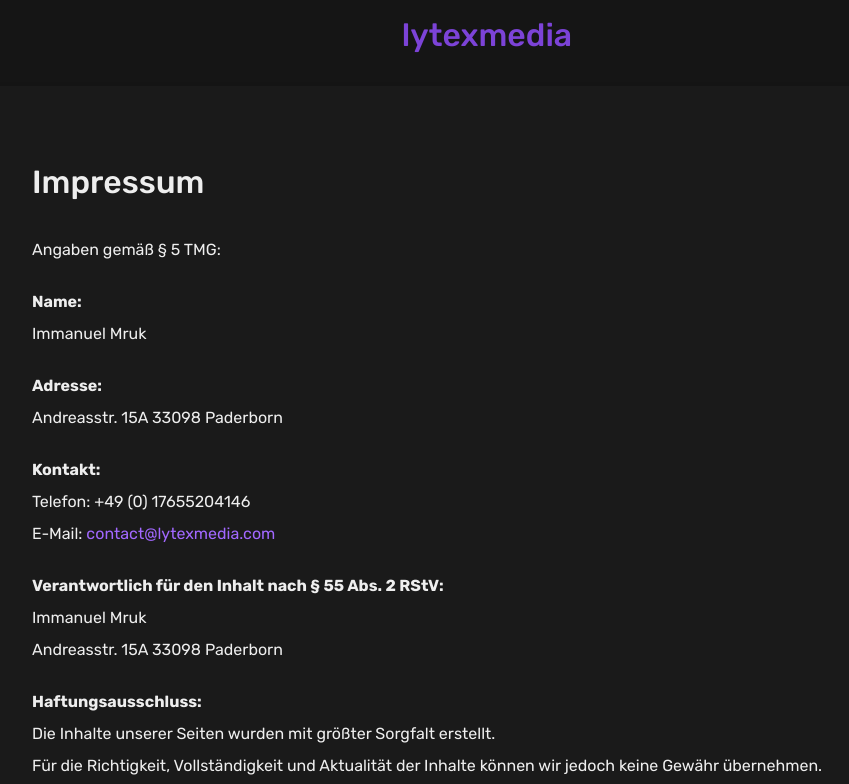
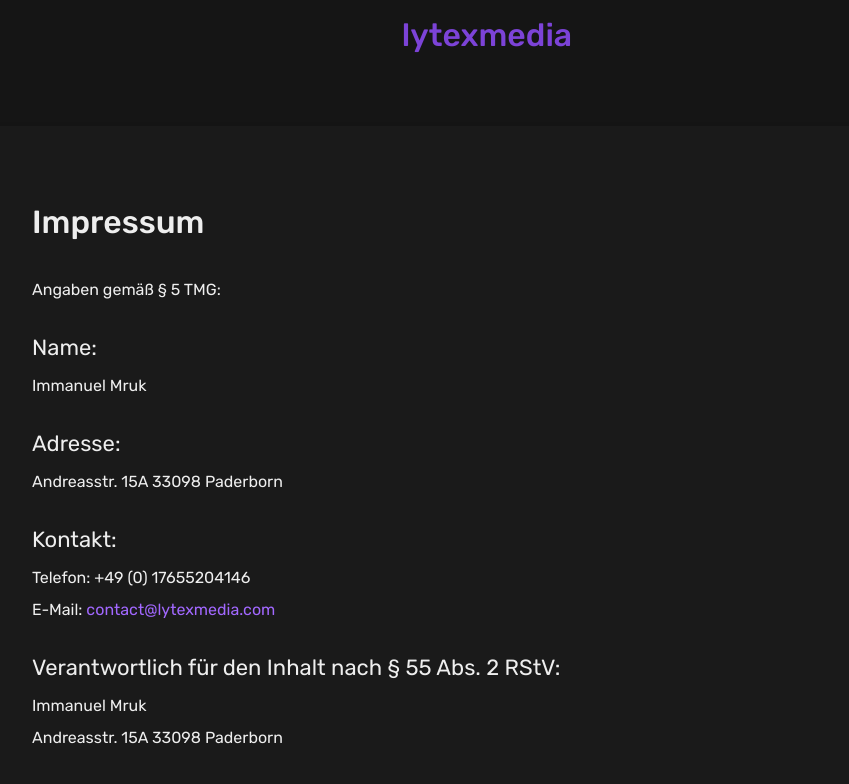
Before and after one commit to lytexdev/lytexmedia, a Nuxt app: page /impressum in a window 1280 px wide. Shown: the top 784 px of the page, without its empty margins (153-1002 px from the left). Built offline with nearby package versions, Linux system fonts and the light colour scheme.

Commit message:
Add seperate SCSS files for pages

```diff
--- a/assets/scss/app.scss
+++ b/assets/scss/app.scss
@@ -11,6 +11,9 @@
 @import './layout/header';
 @import './layout/footer';
 
+@import './pages/index';
+@import './pages/impressum';
+@import './pages/contact';
 @import './pages/coconut';
 
 /**
--- /dev/null
+++ b/assets/scss/pages/_contact.scss
@@ -0,0 +1,21 @@
+.contact-form {
+    width: 35%;
+
+    .contact-form-head {
+        margin-bottom: 2.5rem;
+
+        h1 {
+            font-size: 24px;
+            margin-bottom: 1rem;
+        }
+
+        p {
+            font-size: 16px;
+        }
+    }
+
+    label {
+        display: block;
+        margin-bottom: 0.5rem;
+    }
+}
--- /dev/null
+++ b/assets/scss/pages/_impressum.scss
@@ -0,0 +1,17 @@
+#imprint {
+    border-radius: 10px;
+    background-color: #1a1a1a;
+    box-shadow: 0 4px 8px rgba(0, 0, 0, 0.1);
+    max-width: 1200px;
+    text-align: left;
+    line-height: 2;
+    padding: 4rem;
+
+    h1 {
+        margin-bottom: 20px;
+    }
+
+    p {
+        margin-bottom: 20px;
+    }
+}
--- /dev/null
+++ b/assets/scss/pages/_index.scss
@@ -0,0 +1,15 @@
+.container {
+    padding: 2.5rem 0;
+
+    b {
+        font-size: 22px;
+        font-weight: 400;
+    }
+
+    img {
+        margin-top: 2.5rem;
+        max-height: 328px;
+        max-width: 100%;
+        cursor: pointer;
+    }
+}
--- a/pages/contact.vue
+++ b/pages/contact.vue
@@ -73,28 +73,3 @@
     ogDescription: 'Kontaktieren Sie uns einfach über das Kontaktformular und wir werden uns schnellstmöglich bei Ihnen melden.'
 })
 </script>
-
-
-<style lang="scss" scoped>
-.contact-form {
-    width: 35%;
-
-    .contact-form-head {
-        margin-bottom: 2.5rem;
-
-        h1 {
-            font-size: 24px;
-            margin-bottom: 1rem;
-        }
-
-        p {
-            font-size: 16px;
-        }
-    }
-
-    label {
-        display: block;
-        margin-bottom: 0.5rem;
-    }
-}
-</style>
--- a/pages/impressum.vue
+++ b/pages/impressum.vue
@@ -52,29 +52,3 @@
     decodedPhone.value = atob(encodedPhone)
 })
 </script>
-
-<style lang="scss" scoped>
-.container {
-    display: flex;
-    justify-content: center;
-    align-items: center;
-}
-
-#imprint {
-    border-radius: 10px;
-    background-color: #1a1a1a;
-    box-shadow: 0 4px 8px rgba(0, 0, 0, 0.1);
-    max-width: 1200px;
-    text-align: left;
-    line-height: 2;
-    padding: 4rem;
-
-    h1 {
-        margin-bottom: 20px;
-    }
-
-    p {
-        margin-bottom: 20px;
-    }
-}
-</style>
--- a/pages/index.vue
+++ b/pages/index.vue
@@ -14,21 +14,3 @@
     alert('Wir sind noch am Bauen!')
 }
 </script>
-
-<style scoped lang="scss">
-.container {
-    padding: 2.5rem 0;
-
-    b {
-        font-size: 22px;
-        font-weight: 400;
-    }
-
-    img {
-        margin-top: 2.5rem;
-        max-height: 328px;
-        max-width: 100%;
-        cursor: pointer;
-    }
-}
-</style>
```
Also changed, not shown: assets/scss/pages/_coconut.scss (renamed from assets/scss/pages/coconut.scss).
